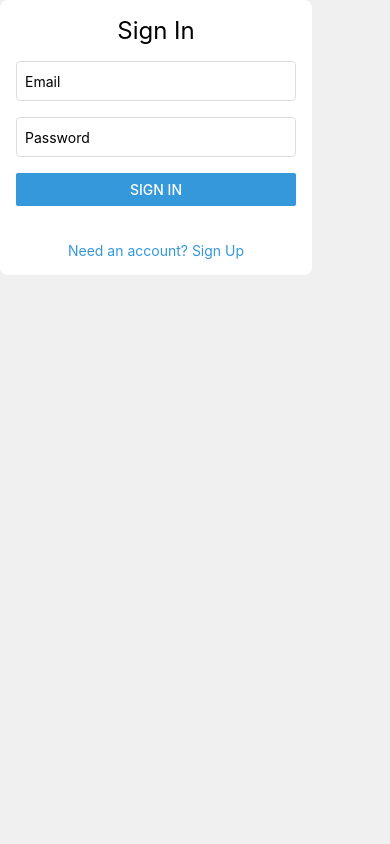
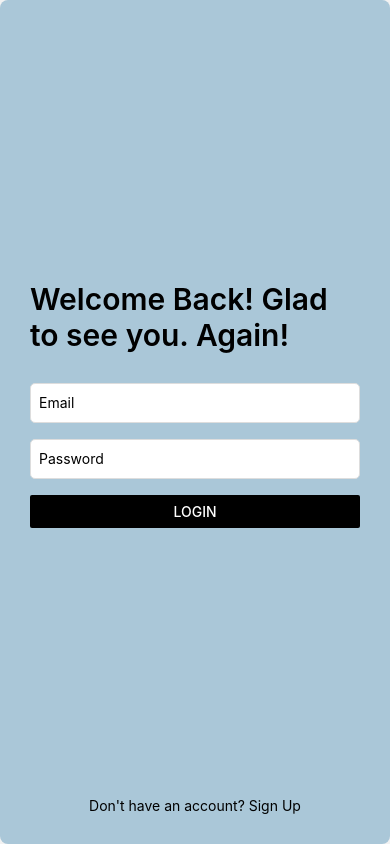
Before and after one commit to EdwinLolo/CrossPlat_RunningApp, a React Native app in the folder RunningApp/: screen /Main in a window 390 px wide. Built offline with nearby package versions, Linux system fonts and the light colour scheme.

Commit message:
UI login

```diff
--- a/RunningApp/Pages/AuthScreen.js
+++ b/RunningApp/Pages/AuthScreen.js
@@ -17,7 +17,12 @@ const AuthScreen = ({
 }) => {
   return (
     <View style={styles.authContainer}>
-      <Text style={styles.title}>{isLogin ? "Sign In" : "Sign Up"}</Text>
+      <View style={styles.authUI}>
+        <Text style={styles.title}>
+          {isLogin
+            ? "Welcome Back! Glad to see you. Again!"
+            : "Hello! Register to get started"}
+        </Text>
 
         {!isLogin && ( // Input username hanya ditampilkan di Sign Up
           <TextInput
@@ -57,17 +62,17 @@ const AuthScreen = ({
 
         <View style={styles.buttonContainer}>
           <Button
-          title={isLogin ? "Sign In" : "Sign Up"}
+            title={isLogin ? "Login" : "Register"}
             onPress={handleAuthentication}
-          color="#3498db"
+            color="#000000FF"
           />
         </View>
-
+      </View>
       <View style={styles.bottomContainer}>
         <Text style={styles.toggleText} onPress={() => setIsLogin(!isLogin)}>
           {isLogin
-            ? "Need an account? Sign Up"
-            : "Already have an account? Sign In"}
+            ? "Don't have an account? Sign Up"
+            : "Already have an account? Login Here"}
         </Text>
       </View>
     </View>
--- a/RunningApp/Pages/PagesStyle/SignIn.style.js
+++ b/RunningApp/Pages/PagesStyle/SignIn.style.js
@@ -8,35 +8,46 @@ const styles = StyleSheet.create({
     // alignItems: "center",
     // padding: 16,
     // marginTop: 50,
-    backgroundColor: "#f0f0f0",
+    // backgroundColor: "#f0f0f0",
   },
   authContainer: {
-    width: "80%",
-    maxWidth: 400,
+    width: "100%",
+    height: "100%",
+    // maxWidth: 400,
     backgroundColor: "#fff",
-    padding: 16,
+    padding: 30,
     borderRadius: 8,
     elevation: 3,
+    backgroundColor: "#AAC7D8",
+  },
+  authUI: {
+    flexGrow: 1,
+    justifyContent: "center",
   },
   title: {
-    fontSize: 24,
-    marginBottom: 16,
-    textAlign: "center",
+    fontSize: 30,
+    marginBottom: 30,
+    fontWeight: "600",
+    // textAlign: "start",
   },
   input: {
     height: 40,
+    backgroundColor: "#ffffff",
     borderColor: "#ddd",
     borderWidth: 1,
     marginBottom: 16,
     padding: 8,
-    borderRadius: 4,
+    borderRadius: 5,
   },
   buttonContainer: {
     marginBottom: 16,
   },
   toggleText: {
-    color: "#3498db",
+    width: "100%",
+    color: "#000000FF",
     textAlign: "center",
+    position: "absolute",
+    bottom: 0,
   },
   bottomContainer: {
     marginTop: 20,
--- a/RunningApp/Pages/PagesStyle/Splash.style.js
+++ b/RunningApp/Pages/PagesStyle/Splash.style.js
@@ -5,11 +5,11 @@ const splash_styles = StyleSheet.create({
     flex: 1,
     justifyContent: "center",
     alignItems: "center",
-    backgroundColor: "#FFFFFF",
+    backgroundColor: "#AAC7D8",
   },
   logo: {
-    width: 163,
-    height: 318,
+    width: "100%",
+    height: "100%",
   },
 });
 
--- a/RunningApp/Pages/Splash.js
+++ b/RunningApp/Pages/Splash.js
@@ -9,7 +9,7 @@ const Splash = ({ navigation }) => {
   useEffect(() => {
     Animated.timing(backgroundFade, {
       toValue: 1,
-      duration: 2000,
+      duration: 1000,
       useNativeDriver: true,
     }).start(() => {
       Animated.timing(logoFade, {
@@ -25,7 +25,7 @@ const Splash = ({ navigation }) => {
           }).start(() => {
             Animated.timing(backgroundFade, {
               toValue: 0,
-              duration: 1350,
+              duration: 500,
               useNativeDriver: true,
             }).start(() => {
               navigation.navigate("Main");
@@ -42,7 +42,7 @@ const Splash = ({ navigation }) => {
     >
       <Animated.Image
         style={[splash_styles.logo, { opacity: logoFade }]}
-        source={require("../assets/Logo_UMN.png")}
+        source={require("../assets/Logo_LestRun.png")}
       />
     </Animated.View>
   );
```
Also changed, not shown: RunningApp/assets/Logo_LestRun.png (added). Lines whose indentation alone changed are shown as unchanged.
